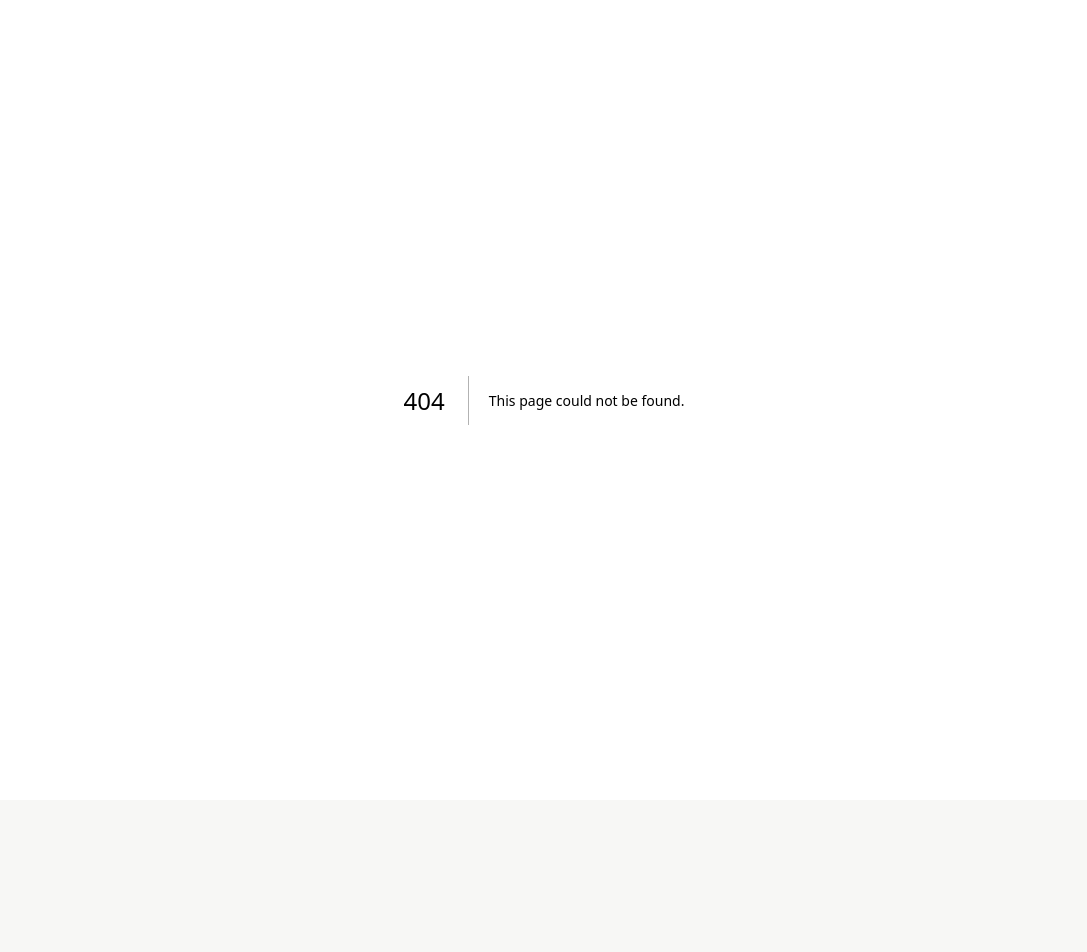
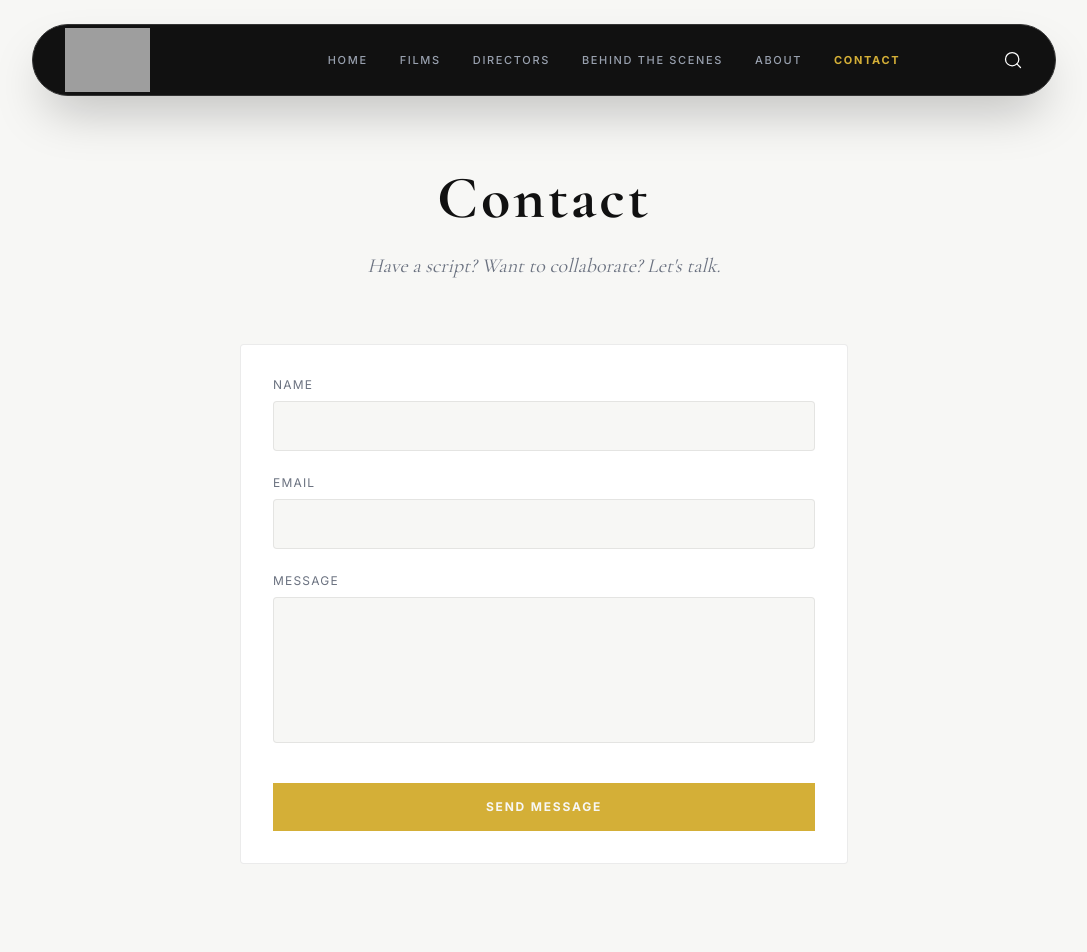
Before and after one commit to assisthealth12/PRIME-PICK-ENTERTAINMENT, a Next.js app: page /contact in a window 1280 px wide. Before the commit this address had no page. Shown: the top 952 px of the page, without its empty margins (96-1183 px from the left). Before the commit the page ends 800 px from the top, so only its background shows below. Built offline with nearby package versions, Linux system fonts and the light colour scheme; grey boxes are pictures that could not be loaded.

Commit message:
Restore Contact page via Server Action to bypass AV

```diff
--- /dev/null
+++ b/src/app/(public)/contact/page.tsx
@@ -0,0 +1,100 @@
+"use client";
+
+import { useState } from "react";
+import { Loader2, CheckCircle2, AlertCircle } from "lucide-react";
+import { submitContactForm } from "@/app/actions/contact";
+
+export default function ContactPage() {
+  const [status, setStatus] = useState<"idle" | "submitting" | "success" | "error">("idle");
+  const [errorMessage, setErrorMessage] = useState("");
+
+  const onSubmit = async (event: React.FormEvent<HTMLFormElement>) => {
+    event.preventDefault();
+    setStatus("submitting");
+
+    // We send data to our own secure Server Action instead of the external URL
+    const formData = new FormData(event.currentTarget);
+
+    try {
+      const data = await submitContactForm(formData);
+
+      if (data.success) {
+        setStatus("success");
+        event.currentTarget.reset();
+      } else {
+        setStatus("error");
+        setErrorMessage(data.message || "Failed to send message. Please try again.");
+      }
+    } catch (error) {
+      console.error(error);
+      setStatus("error");
+      setErrorMessage("An unexpected error occurred. Please try again later.");
+    }
+  };
+
+  return (
+    <div className="pt-24 pb-32">
+      <div className="container mx-auto px-4 md:px-8 max-w-2xl text-center">
+        <h1 className="font-heading text-5xl md:text-6xl font-bold tracking-wider text-text-primary mb-6">Contact</h1>
+        <p className="font-heading italic text-text-secondary text-xl mx-auto mb-16">
+          Have a script? Want to collaborate? Let's talk.
+        </p>
+        <div className="bg-surface border border-border-subtle p-8 rounded text-left relative overflow-hidden">
+
+          {status === "success" ? (
+            <div className="flex flex-col items-center justify-center py-12 text-center animate-in fade-in zoom-in duration-500">
+              <CheckCircle2 size={64} className="text-green-500 mb-6" />
+              <h3 className="text-2xl font-heading font-bold text-text-primary mb-2">Message Sent!</h3>
+              <p className="text-text-secondary text-sm">
+                Thank you for reaching out. We will get back to you soon.
+              </p>
+              <button
+                onClick={() => setStatus("idle")}
+                className="mt-8 border border-border-subtle px-6 py-2 text-xs font-bold uppercase tracking-widest hover:border-text-primary transition-colors"
+              >
+                Send Another
+              </button>
+            </div>
+          ) : (
+            <form onSubmit={onSubmit} className="flex flex-col gap-6">
+              <div className="flex flex-col gap-2">
+                <label className="text-xs uppercase tracking-widest text-text-secondary">Name</label>
+                <input type="text" name="name" required className="bg-background border border-border-subtle rounded px-4 py-3 text-text-primary focus:border-accent outline-none transition-colors" />
+              </div>
+              <div className="flex flex-col gap-2">
+                <label className="text-xs uppercase tracking-widest text-text-secondary">Email</label>
+                <input type="email" name="email" required className="bg-background border border-border-subtle rounded px-4 py-3 text-text-primary focus:border-accent outline-none transition-colors" />
+              </div>
+              <div className="flex flex-col gap-2">
+                <label className="text-xs uppercase tracking-widest text-text-secondary">Message</label>
+                <textarea name="message" required rows={5} className="bg-background border border-border-subtle rounded px-4 py-3 text-text-primary focus:border-accent outline-none transition-colors resize-none"></textarea>
+              </div>
+
+              {status === "error" && (
+                <div className="flex items-center gap-2 text-red-500 text-sm mt-2">
+                  <AlertCircle size={16} />
+                  <span>{errorMessage}</span>
+                </div>
+              )}
+
+              <button
+                type="submit"
+                disabled={status === "submitting"}
+                className="flex items-center justify-center gap-3 bg-accent text-background uppercase tracking-[0.15em] font-bold text-xs py-4 hover:bg-accent-hover transition-colors mt-4 disabled:opacity-70 disabled:cursor-not-allowed"
+              >
+                {status === "submitting" ? (
+                  <>
+                    <Loader2 size={16} className="animate-spin" />
+                    Sending...
+                  </>
+                ) : (
+                  "Send Message"
+                )}
+              </button>
+            </form>
+          )}
+        </div>
+      </div>
+    </div>
+  );
+}
```
